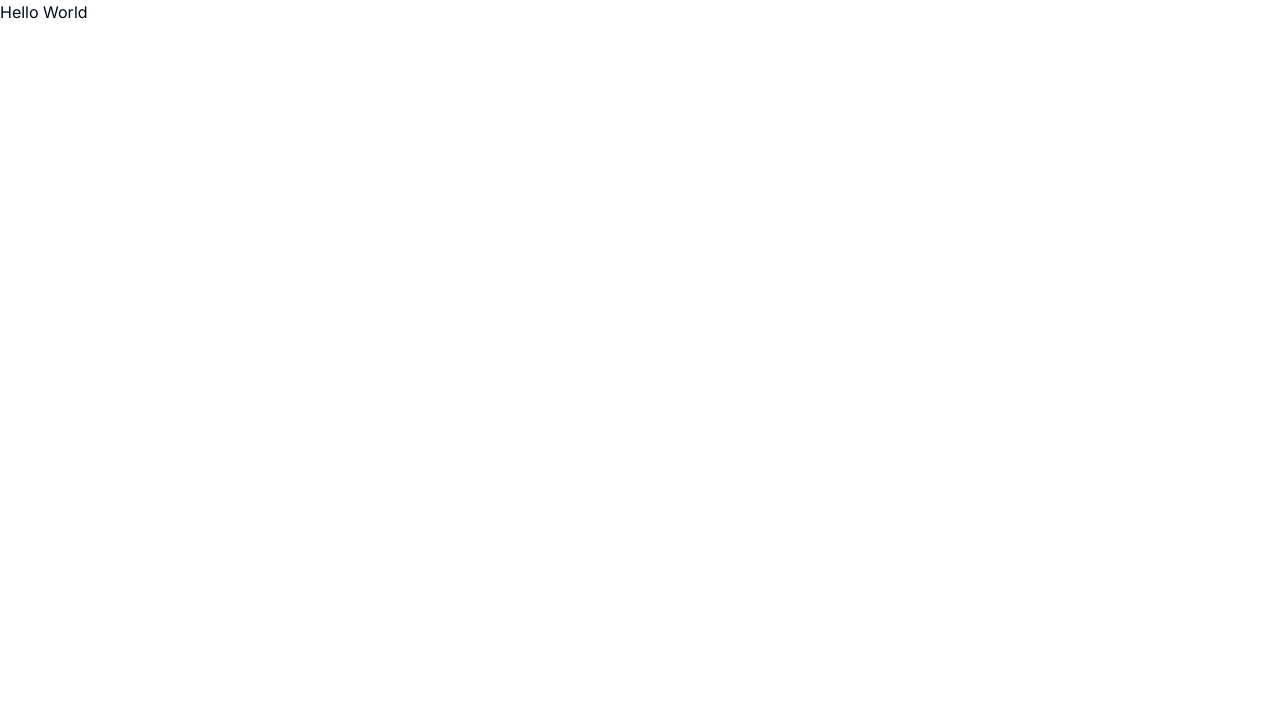
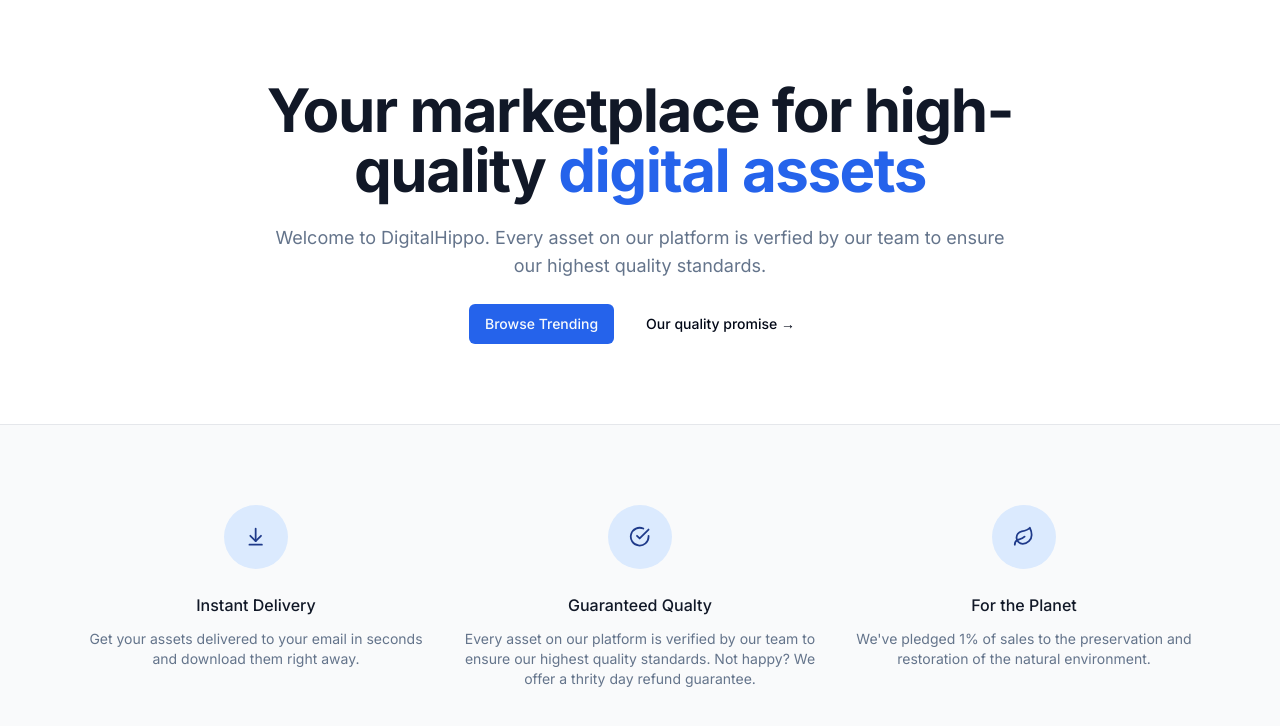
Before and after one commit to Rakesh6720/digitalhippo, a Next.js app: page / in a window 1280 px wide. Shown: the top 726 px of the page. Built offline with nearby package versions, Linux system fonts and the light colour scheme.

Commit message:
add hero and perks section to home page

```diff
--- a/package.json
+++ b/package.json
@@ -9,6 +9,7 @@
     "lint": "next lint"
   },
   "dependencies": {
+    "@radix-ui/react-slot": "^1.0.2",
     "class-variance-authority": "^0.7.0",
     "clsx": "^2.0.0",
     "lucide-react": "^0.294.0",
--- a/src/app/globals.css
+++ b/src/app/globals.css
@@ -6,63 +6,46 @@
   :root {
     --background: 0 0% 100%;
     --foreground: 222.2 84% 4.9%;
-
     --card: 0 0% 100%;
     --card-foreground: 222.2 84% 4.9%;
-
     --popover: 0 0% 100%;
     --popover-foreground: 222.2 84% 4.9%;
-
-    --primary: 222.2 47.4% 11.2%;
+    --primary: 221.2 83.2% 53.3%;
     --primary-foreground: 210 40% 98%;
-
     --secondary: 210 40% 96.1%;
     --secondary-foreground: 222.2 47.4% 11.2%;
-
     --muted: 210 40% 96.1%;
     --muted-foreground: 215.4 16.3% 46.9%;
-
     --accent: 210 40% 96.1%;
     --accent-foreground: 222.2 47.4% 11.2%;
-
     --destructive: 0 84.2% 60.2%;
     --destructive-foreground: 210 40% 98%;
-
     --border: 214.3 31.8% 91.4%;
     --input: 214.3 31.8% 91.4%;
-    --ring: 222.2 84% 4.9%;
-
+    --ring: 221.2 83.2% 53.3%;
     --radius: 0.5rem;
   }
 
   .dark {
     --background: 222.2 84% 4.9%;
     --foreground: 210 40% 98%;
-
     --card: 222.2 84% 4.9%;
     --card-foreground: 210 40% 98%;
-
     --popover: 222.2 84% 4.9%;
     --popover-foreground: 210 40% 98%;
-
-    --primary: 210 40% 98%;
+    --primary: 217.2 91.2% 59.8%;
     --primary-foreground: 222.2 47.4% 11.2%;
-
     --secondary: 217.2 32.6% 17.5%;
     --secondary-foreground: 210 40% 98%;
-
     --muted: 217.2 32.6% 17.5%;
     --muted-foreground: 215 20.2% 65.1%;
-
     --accent: 217.2 32.6% 17.5%;
     --accent-foreground: 210 40% 98%;
-
     --destructive: 0 62.8% 30.6%;
     --destructive-foreground: 210 40% 98%;
-
     --border: 217.2 32.6% 17.5%;
     --input: 217.2 32.6% 17.5%;
-    --ring: 212.7 26.8% 83.9%;
+    --ring: 224.3 76.3% 48%;
   }
 }
 
--- a/src/app/page.tsx
+++ b/src/app/page.tsx
@@ -1,5 +1,77 @@
-import Image from "next/image";
+import MaxWidthWrapper from "@/components/MaxWidthWrapper";
+import { Button, buttonVariants } from "@/components/ui/button";
+import { ArrowDownToLine, CheckCircle, Leaf } from "lucide-react";
+import Link from "next/link";
+
+const perks = [
+  {
+    name: "Instant Delivery",
+    Icon: ArrowDownToLine,
+    description:
+      "Get your assets delivered to your email in seconds and download them right away.",
+  },
+  {
+    name: "Guaranteed Qualty",
+    Icon: CheckCircle,
+    description:
+      "Every asset on our platform is verified by our team to ensure our highest quality standards.  Not happy?  We offer a thrity day refund guarantee.",
+  },
+  {
+    name: "For the Planet",
+    Icon: Leaf,
+    description:
+      "We've pledged 1% of sales to the preservation and restoration of the natural environment.",
+  },
+];
 
 export default function Home() {
-  return <div>Hello World</div>;
+  return (
+    <>
+      <MaxWidthWrapper>
+        <div className="py-20 mx-auto text-center flex flex-col items-center max-w-3xl">
+          <h1 className="text-4xl font-bold tracking-tight text-gray-900 sm:text-6xl">
+            Your marketplace for high-quality{" "}
+            <span className="text-blue-600">digital assets</span>
+          </h1>
+          <p className="mt-6 text-lg max-w-prose text-muted-foreground">
+            Welcome to DigitalHippo. Every asset on our platform is verfied by
+            our team to ensure our highest quality standards.
+          </p>
+          <div className="flex flex-col sm:flex-row gap-4 mt-6">
+            <Link className={buttonVariants()} href="/products">
+              Browse Trending
+            </Link>
+            <Button variant="ghost">Our quality promise &rarr;</Button>
+          </div>
+        </div>
+        {/* TODO: List Products */}
+      </MaxWidthWrapper>
+      <section className=" border-t border-gray-200 bg-gray-50">
+        <MaxWidthWrapper className="py-20">
+          <div className="grid grid-cols-1 gap-y-12 sm:grid-cols-2 sm:gap-x-6 lg:grid-cols-3 lg:gap-x-8 lg:gap-y-0">
+            {perks.map((perk) => (
+              <div
+                key={perk.name}
+                className="text-center md:flex md:items-start md:text-left lg:block lg:text-center"
+              >
+                <div className="md:flex-shrink-0 flex justify-center">
+                  <div className="h-16 w-16 flex items-center justify-center rounded-full bg-blue-100 text-blue-900">
+                    {<perk.Icon className="w-1/3 h-1/3" />}
+                  </div>
+                </div>
+                <div className="mt-6 md:ml-4 md:mt-0 lg:ml-0 lg:mt-6">
+                  <h3 className="text-base font-medium text-gray-900">
+                    {perk.name}
+                  </h3>
+                  <p className="mt-3 text-sm text-muted-foreground">
+                    {perk.description}
+                  </p>
+                </div>
+              </div>
+            ))}
+          </div>
+        </MaxWidthWrapper>
+      </section>
+    </>
+  );
 }
--- /dev/null
+++ b/src/components/MaxWidthWrapper.tsx
@@ -0,0 +1,20 @@
+import { cn } from "@/lib/utils";
+
+export default function MaxWidthWrapper({
+  className,
+  children,
+}: {
+  className?: string;
+  children: React.ReactNode;
+}) {
+  return (
+    <div
+      className={cn(
+        "mx-auto w-full max-w-screen-xl px-2.5 md:px-20",
+        className
+      )}
+    >
+      {children}
+    </div>
+  );
+}
--- /dev/null
+++ b/src/components/ui/button.tsx
@@ -0,0 +1,56 @@
+import * as React from "react"
+import { Slot } from "@radix-ui/react-slot"
+import { cva, type VariantProps } from "class-variance-authority"
+
+import { cn } from "@/lib/utils"
+
+const buttonVariants = cva(
+  "inline-flex items-center justify-center whitespace-nowrap rounded-md text-sm font-medium ring-offset-background transition-colors focus-visible:outline-none focus-visible:ring-2 focus-visible:ring-ring focus-visible:ring-offset-2 disabled:pointer-events-none disabled:opacity-50",
+  {
+    variants: {
+      variant: {
+        default: "bg-primary text-primary-foreground hover:bg-primary/90",
+        destructive:
+          "bg-destructive text-destructive-foreground hover:bg-destructive/90",
+        outline:
+          "border border-input bg-background hover:bg-accent hover:text-accent-foreground",
+        secondary:
+          "bg-secondary text-secondary-foreground hover:bg-secondary/80",
+        ghost: "hover:bg-accent hover:text-accent-foreground",
+        link: "text-primary underline-offset-4 hover:underline",
+      },
+      size: {
+        default: "h-10 px-4 py-2",
+        sm: "h-9 rounded-md px-3",
+        lg: "h-11 rounded-md px-8",
+        icon: "h-10 w-10",
+      },
+    },
+    defaultVariants: {
+      variant: "default",
+      size: "default",
+    },
+  }
+)
+
+export interface ButtonProps
+  extends React.ButtonHTMLAttributes<HTMLButtonElement>,
+    VariantProps<typeof buttonVariants> {
+  asChild?: boolean
+}
+
+const Button = React.forwardRef<HTMLButtonElement, ButtonProps>(
+  ({ className, variant, size, asChild = false, ...props }, ref) => {
+    const Comp = asChild ? Slot : "button"
+    return (
+      <Comp
+        className={cn(buttonVariants({ variant, size, className }))}
+        ref={ref}
+        {...props}
+      />
+    )
+  }
+)
+Button.displayName = "Button"
+
+export { Button, buttonVariants }
```
Also changed, not shown: 1 other file (tests, documents, lock files or other folders).
